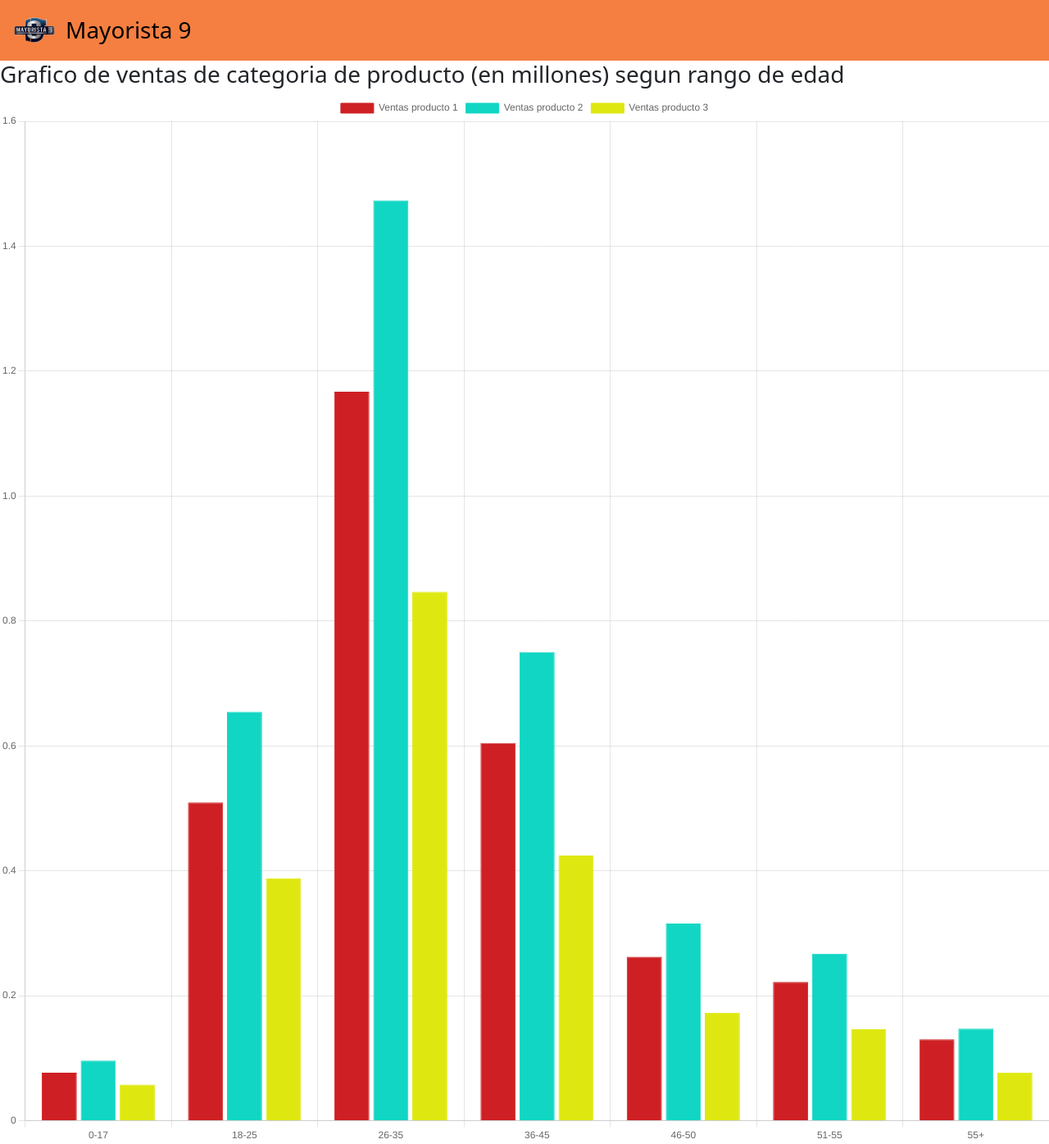
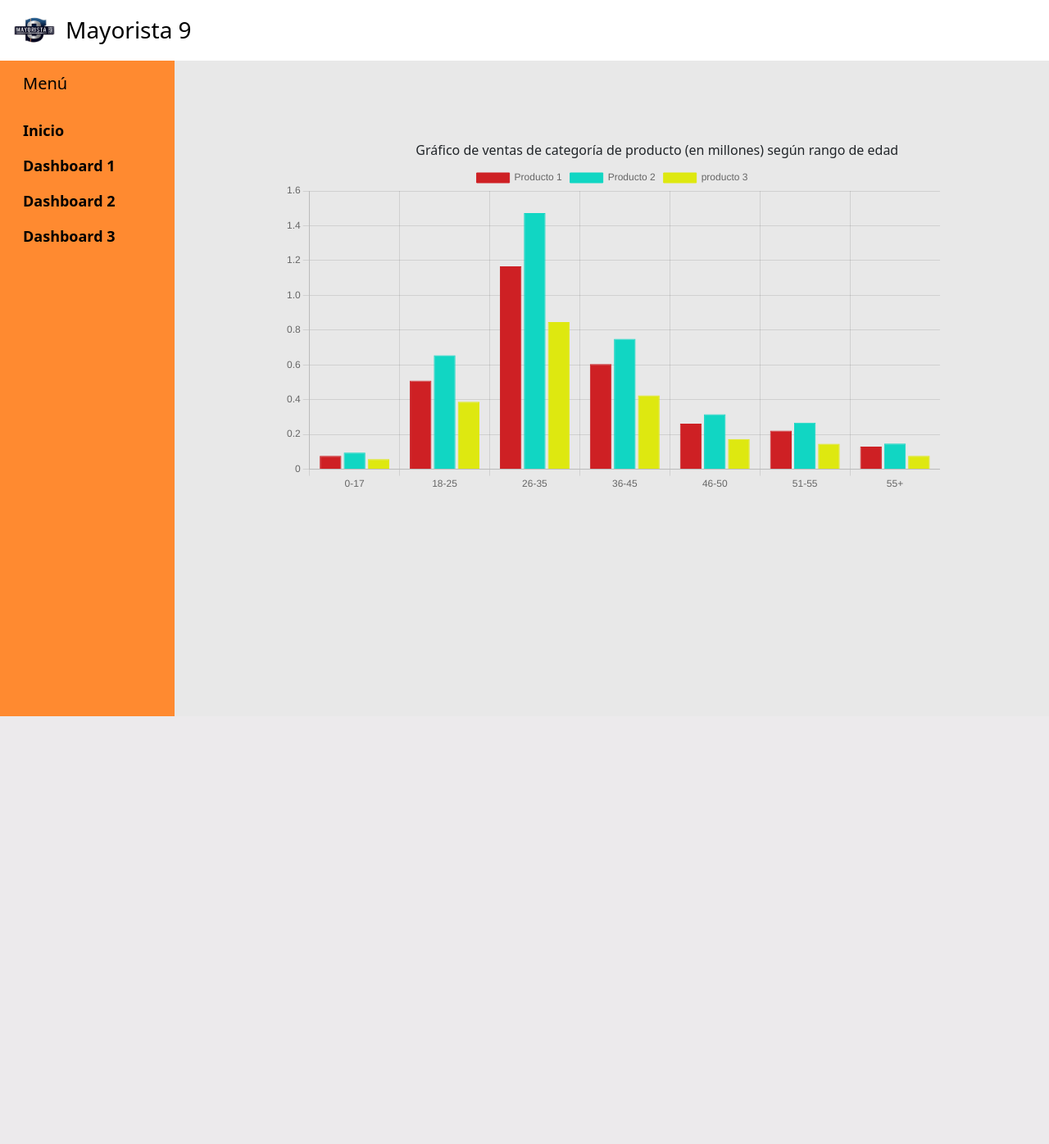
Before and after one commit to VichoIFA/Visualizacion, a Django app: template proyecto/mayorista9/templates/graficomuestra.html in a window 1280 px wide. Shown: the whole page at 82% size. After the commit the page ends 874 px from the top, so only its background shows below. Run offline with Django 5.2, Linux system fonts and the light colour scheme; the template is opened without the code that fills it, so the values that code supplies are empty; parts of the project's set-up code (start-up, migrations or seed data) failed here and were passed over; some libraries are stand-ins or nearby versions.

Commit message:
pagina
avance pagina

```diff
--- a/proyecto/mayorista9/templates/graficomuestra.html
+++ b/proyecto/mayorista9/templates/graficomuestra.html
@@ -13,21 +13,75 @@
 
     <style>
         .custom-navbar {
-          background-color: #f57f40; /* Cambia a cualquier color que desees */
+            background-color: #ffffff; /* Cambia a cualquier color que desees */
+        }
+        .sidebar {
+            height: 0 auto; /* Altura de la sidebar */
+            background-color: #ff8a30; /* Color de fondo de la sidebar */
+        }
+
+        .sidebar {
+            height: 100vh; /* Altura de la sidebar */
+            background-color: #ff8a30; /* Cambia este valor al color que desees */
+            color: #000000; /* Cambia el color del texto a blanco */
+        }
+        .sidebar .nav-link {
+            font-size: 18px; /* Tamaño de letra */
+            color: #000000; /* Cambia el color de los enlaces a blanco */
+            font-weight: bold; /* Esto hace que el texto esté en negrita */
+        }
+        .sidebar .nav-link:hover {
+            background-color: #fc8128; /* Cambia el color de fondo al pasar el mouse sobre el enlace */
+            color: #000000; /* Color del texto al pasar el mouse */
+        }
+        body {
+            background-color: #e8e8e8; /* Cambia este valor al color que desees */
         }
     </style>
 
     <nav class="navbar custom-navbar">
-        <div class="container-fluid d-flex align-items-center"> <!-- Añadir d-flex y align-items-center -->
-          <a class="navbar-brand d-flex align-items-center" href="#"> <!-- Añadir d-flex y align-items-center -->
+        <div class="container-fluid d-flex align-items-center">
+            <a class="navbar-brand d-flex align-items-center" href="#">
                 <img src="{% static 'images/logo.png' %}" alt="Logo" width="60" height="48" class="d-inline-block align-text-top">
-            <h3 class="mb-0 ms-2">Mayorista 9</h3> <!-- Añadir ms-2 para margen a la izquierda -->
+                <h3 class="mb-0 ms-2">Mayorista 9</h3>
             </a>
         </div>
     </nav>
 
-    <h3>Grafico de ventas de categoria de producto (en millones) segun rango de edad</h3>
-    <canvas id="mainChart" width="25" height="25"></canvas>
+    <div class="container-fluid">
+        <div class="row">
+            <nav class="col-md-3 col-lg-2 sidebar d-none d-md-block">
+                <div class="position-sticky">
+                    <h5 class="p-3">Menú</h5>
+                    <ul class="nav flex-column">
+                        <li class="nav-item">
+                            <a class="nav-link active" href="#">Inicio</a>
+                        </li>
+                        <li class="nav-item">
+                            <a class="nav-link" href="#">Dashboard 1</a>
+                        </li>
+                        <li class="nav-item">
+                            <a class="nav-link" href="#">Dashboard 2</a>
+                        </li>
+                        <li class="nav-item">
+                            <a class="nav-link" href="#">Dashboard 3</a>
+                        </li>
+                    </ul>
+                </div>
+            </nav>
+
+            <main class="col-md-9 ms-sm-auto col-lg-10 px-md-4">
+                <h6 style="margin-top: 100px; margin-left : 270px;">Gráfico de ventas de categoría de producto (en millones) según rango de edad</h6>
+                <canvas id="mainChart"></canvas>
+                <style>
+                    #mainChart {
+                        max-width: 800px; /* Cambia este valor al tamaño que desees */
+                        max-height: 500px; /* Cambia este valor al tamaño que desees */
+                        width: 100%;
+                        height: auto;
+                        margin : 0 auto;
+                    }
+                </style>
                 <script>
                     const rangoEdad = ['0-17', '18-25', '26-35', '36-45', '46-50','51-55','55+'];
                     const producto1 = [0.076775, 0.509371, 1.166945, 0.604438, 0.262424, 0.222313, 0.13045];
@@ -38,21 +92,21 @@
                         labels: rangoEdad,
                         datasets: [
                             {
-                    label: 'Ventas producto 1',
+                                label: 'Producto 1',
                                 data: producto1,
                                 backgroundColor: '#CE2024',
                                 borderColor: '#CE2024',
                                 borderWidth: 1
                             },
                             {
-                    label: 'Ventas producto 2',
+                                label: 'Producto 2',
                                 data: producto2,
                                 backgroundColor: '#11D6C3',
                                 borderColor: '#11D6C3',
                                 borderWidth: 1
                             },
                             {
-                    label: 'Ventas producto 3',
+                                label: 'producto 3',
                                 data: producto3,
                                 backgroundColor: '#DEE810',
                                 borderColor: '#DEE810',
@@ -60,7 +114,6 @@
                             }
                         ]
                     };
-
 
                     var mainChartConfig = {
                         type: 'bar',  // Tipo de gráfico
@@ -77,5 +130,9 @@
                     var mainChartCtx = document.getElementById('mainChart').getContext('2d');
                     var mainChart = new Chart(mainChartCtx, mainChartConfig);
                 </script>
+            </main>
+        </div>
+    </div>
+
 </body>
 </html>
```
Lines whose indentation alone changed are shown as unchanged.
